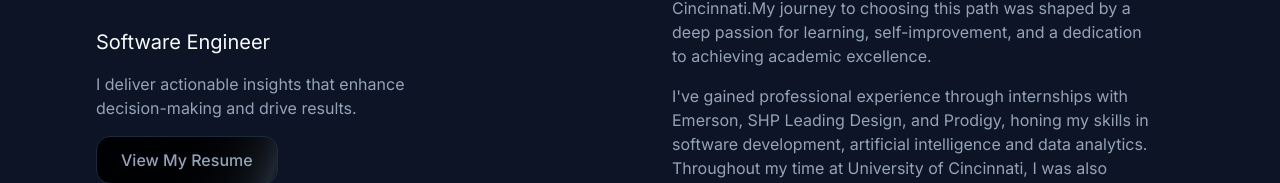
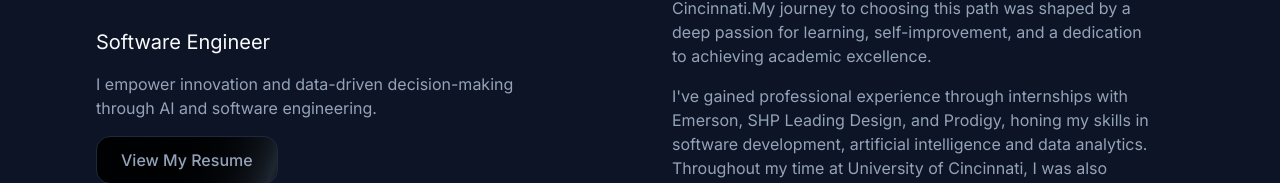
Before and after one commit to haneesha2018/eportfolio, a Next.js app: page / in a window 1280 px wide. Shown: the part 147-330 px from the top of the page. Built offline with nearby package versions, Linux system fonts and the light colour scheme.

Commit message:
Update Nav component description to emphasize innovation and AI-driven decision-making

```diff
--- a/components/Nav.tsx
+++ b/components/Nav.tsx
@@ -59,8 +59,10 @@ export default function Nav() {
           Software Engineer
         </h2>
         <p className="text-base lg:text-start text-muted-foreground">
-          I deliver actionable insights that enhance <br></br>
-          decision-making and drive results.
+          I empower innovation and data-driven decision-making <br></br>
+          through AI and software engineering.
+          {/* I deliver actionable insights that enhance <br></br>
+          decision-making and drive results. */}
         </p>
         <div className=''>
             <a href={`${basePath}/Haneesha_Dushara_Full_Time_Resume.pdf`} target="_blank" rel="noopener noreferrer">
```
